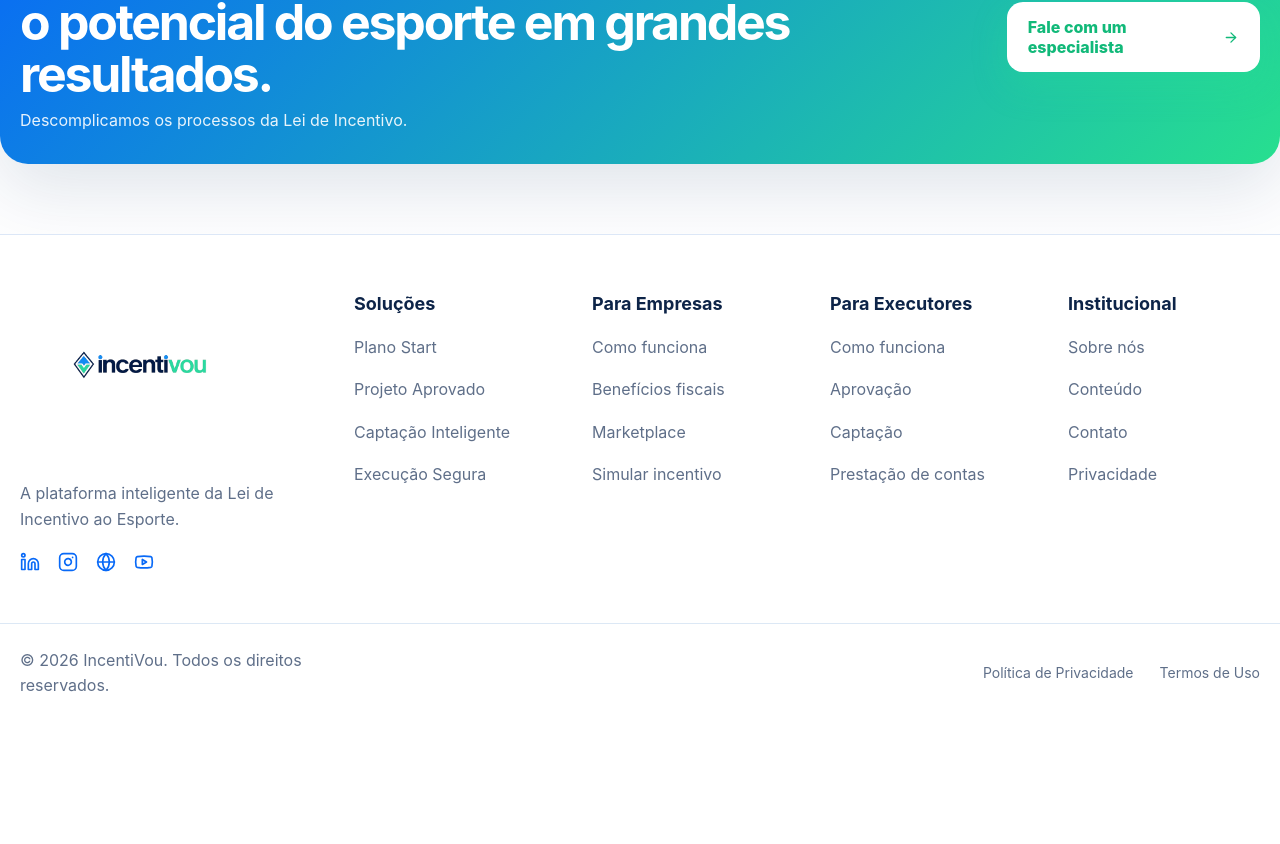
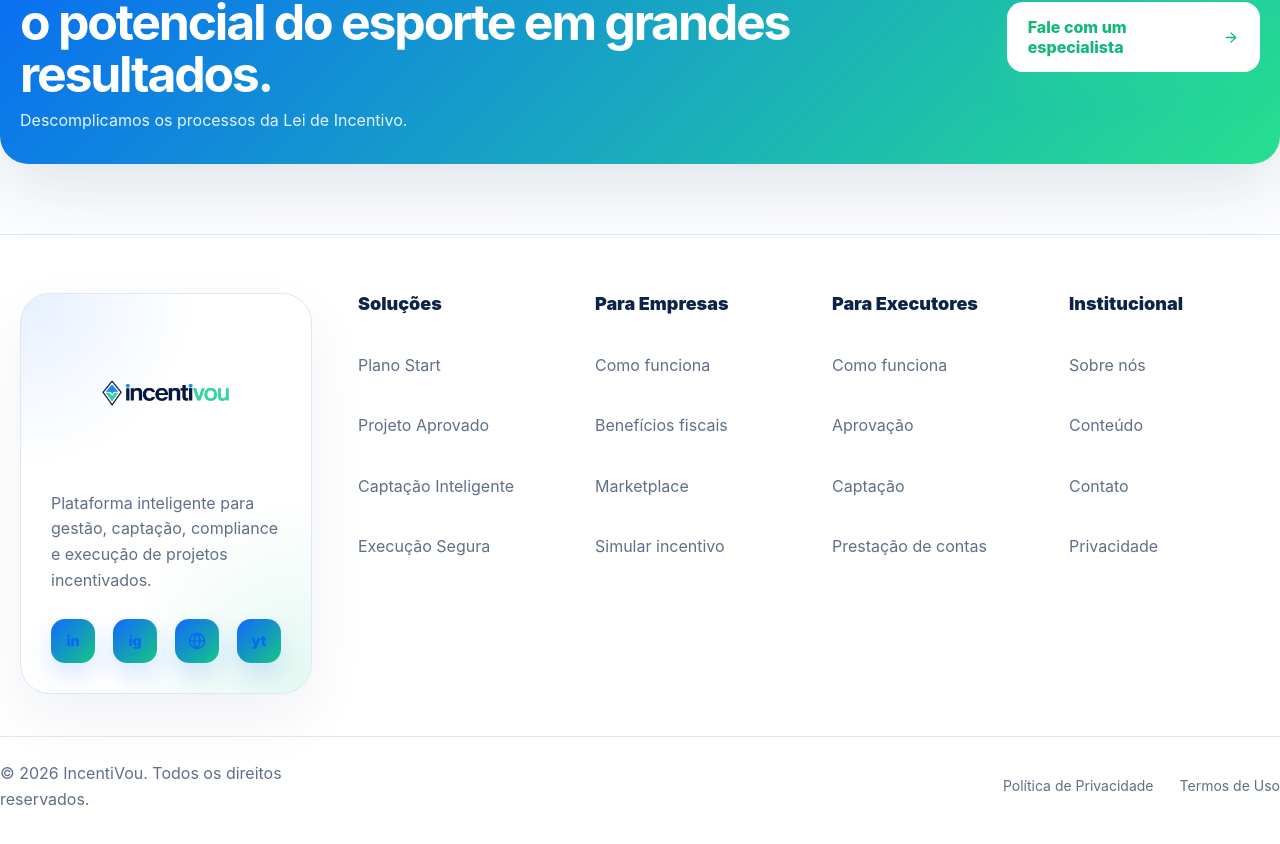
Before and after one commit to Brunoleoguilherme/incentivou-site, a Next.js app: page / in a window 1280 px wide. Shown: the part 4920-5764 px from the top of the page. Before the commit the page ends 5645 px from the top, so only its background shows below. Built offline with nearby package versions, Linux system fonts and the light colour scheme.

Commit message:
Novo footer premium Incentivou

```diff
--- a/app/globals.css
+++ b/app/globals.css
@@ -4121,3 +4121,168 @@ main {
     gap: 10px !important;
   }
 }
+
+/* =========================
+   FOOTER PREMIUM
+========================= */
+
+.footerPremium {
+  border-top: 1px solid #dbe7f3;
+  background: #f7fbff;
+  padding-top: 70px;
+}
+
+.footerPremiumGrid {
+  display: grid;
+  grid-template-columns: 1.4fr 1fr 1fr 1fr 1fr;
+  gap: 50px;
+  align-items: flex-start;
+}
+
+.footerBrandPremium {
+  padding: 30px;
+  border-radius: 30px;
+  background:
+    radial-gradient(circle at top left, rgba(19,104,255,.10), transparent 35%),
+    radial-gradient(circle at bottom right, rgba(20,199,132,.12), transparent 40%),
+    #ffffff;
+
+  border: 1px solid #dce8f5;
+  box-shadow: 0 24px 60px rgba(8,34,82,.06);
+}
+
+.footerLogo {
+  display: inline-flex;
+  margin-bottom: 20px;
+}
+
+.footerLogo img {
+  width: 220px !important;
+  height: auto !important;
+  display: block !important;
+  object-fit: contain !important;
+}
+
+.footerBrandPremium p {
+  margin: 0 0 26px;
+  color: var(--muted);
+  font-size: 17px;
+  line-height: 1.7;
+  max-width: 320px;
+}
+
+.footerSocial {
+  display: flex;
+  gap: 12px;
+}
+
+.footerSocial a {
+  width: 44px;
+  height: 44px;
+  border-radius: 14px;
+
+  display: flex;
+  align-items: center;
+  justify-content: center;
+
+  background: linear-gradient(
+    135deg,
+    #1368ff,
+    #14c784
+  );
+
+  color: #fff;
+  font-weight: 900;
+  text-decoration: none;
+
+  box-shadow: 0 12px 25px rgba(19,104,255,.16);
+
+  transition: .25s;
+}
+
+.footerSocial a:hover {
+  transform: translateY(-4px);
+}
+
+.footerColumn h4 {
+  margin: 0 0 22px;
+  font-size: 30px;
+  font-weight: 900;
+  color: var(--navy);
+}
+
+.footerColumn {
+  display: flex;
+  flex-direction: column;
+  gap: 18px;
+}
+
+.footerColumn a {
+  color: var(--muted);
+  text-decoration: none;
+  font-size: 17px;
+  transition: .2s;
+}
+
+.footerColumn a:hover {
+  color: var(--green-2);
+}
+
+.footerPremiumBottom {
+  margin-top: 55px;
+  padding: 30px 0;
+
+  border-top: 1px solid #dbe7f3;
+
+  display: flex;
+  justify-content: space-between;
+  align-items: center;
+  gap: 20px;
+}
+
+.footerPremiumBottom p {
+  margin: 0;
+  color: var(--muted);
+}
+
+.footerBottomLinks {
+  display: flex;
+  gap: 24px;
+}
+
+.footerBottomLinks a {
+  color: var(--muted);
+  text-decoration: none;
+}
+
+.footerBottomLinks a:hover {
+  color: var(--green-2);
+}
+
+/* MOBILE */
+
+@media (max-width: 980px) {
+
+  .footerPremiumGrid {
+    grid-template-columns: 1fr;
+    gap: 34px;
+  }
+
+  .footerBrandPremium {
+    padding: 26px;
+  }
+
+  .footerColumn h4 {
+    font-size: 24px;
+  }
+
+  .footerPremiumBottom {
+    flex-direction: column;
+    align-items: flex-start;
+  }
+
+  .footerBottomLinks {
+    flex-direction: column;
+    gap: 10px;
+  }
+}
--- a/components/SiteChrome.js
+++ b/components/SiteChrome.js
@@ -8,9 +8,6 @@ import {
   Menu,
   X,
   Globe,
-  Instagram,
-  Linkedin,
-  Youtube,
 } from 'lucide-react';
 
 import { useState } from 'react';
@@ -97,41 +94,47 @@ export function Footer() {
   return (
     <footer className="footer footerPremium">
       <div className="container footerPremiumGrid">
-        <div className="footerBrandBox">
-          <Link className="brand" href="/">
+
+        {/* COLUNA LOGO */}
+        <div className="footerBrandPremium">
+          <Link className="footerLogo" href="/">
             <Image
               src="/images/incentivou_logo_transparente.png"
               alt="IncentiVou"
-              width={260}
-              height={90}
+              width={240}
+              height={70}
+              priority
             />
           </Link>
 
           <p>
-            A plataforma inteligente da Lei de Incentivo ao Esporte.
+            Plataforma inteligente para gestão, captação,
+            compliance e execução de projetos incentivados.
           </p>
 
           <div className="footerSocial">
             <a href="#" aria-label="LinkedIn">
-              <Linkedin size={20} />
+              in
             </a>
 
             <a href="#" aria-label="Instagram">
-              <Instagram size={20} />
+              ig
             </a>
 
             <a href="#" aria-label="Site">
-              <Globe size={20} />
+              <Globe size={18} />
             </a>
 
             <a href="#" aria-label="YouTube">
-              <Youtube size={20} />
+              yt
             </a>
           </div>
         </div>
 
+        {/* COLUNAS */}
         <div className="footerColumn">
           <h4>Soluções</h4>
+
           <a href="/solucoes">Plano Start</a>
           <a href="/solucoes">Projeto Aprovado</a>
           <a href="/solucoes">Captação Inteligente</a>
@@ -140,6 +143,7 @@ export function Footer() {
 
         <div className="footerColumn">
           <h4>Para Empresas</h4>
+
           <a href="/empresas">Como funciona</a>
           <a href="/empresas">Benefícios fiscais</a>
           <a href="/empresas">Marketplace</a>
@@ -148,6 +152,7 @@ export function Footer() {
 
         <div className="footerColumn">
           <h4>Para Executores</h4>
+
           <a href="/executores">Como funciona</a>
           <a href="/executores">Aprovação</a>
           <a href="/executores">Captação</a>
@@ -156,6 +161,7 @@ export function Footer() {
 
         <div className="footerColumn">
           <h4>Institucional</h4>
+
           <a href="/sobre">Sobre nós</a>
           <a href="/blog">Conteúdo</a>
           <a href="/contato">Contato</a>
@@ -163,10 +169,11 @@ export function Footer() {
         </div>
       </div>
 
+      {/* LINHA INFERIOR */}
       <div className="container footerPremiumBottom">
         <p>© 2026 IncentiVou. Todos os direitos reservados.</p>
 
-        <div>
+        <div className="footerBottomLinks">
           <a href="/privacidade">Política de Privacidade</a>
           <a href="/termos">Termos de Uso</a>
         </div>
```
